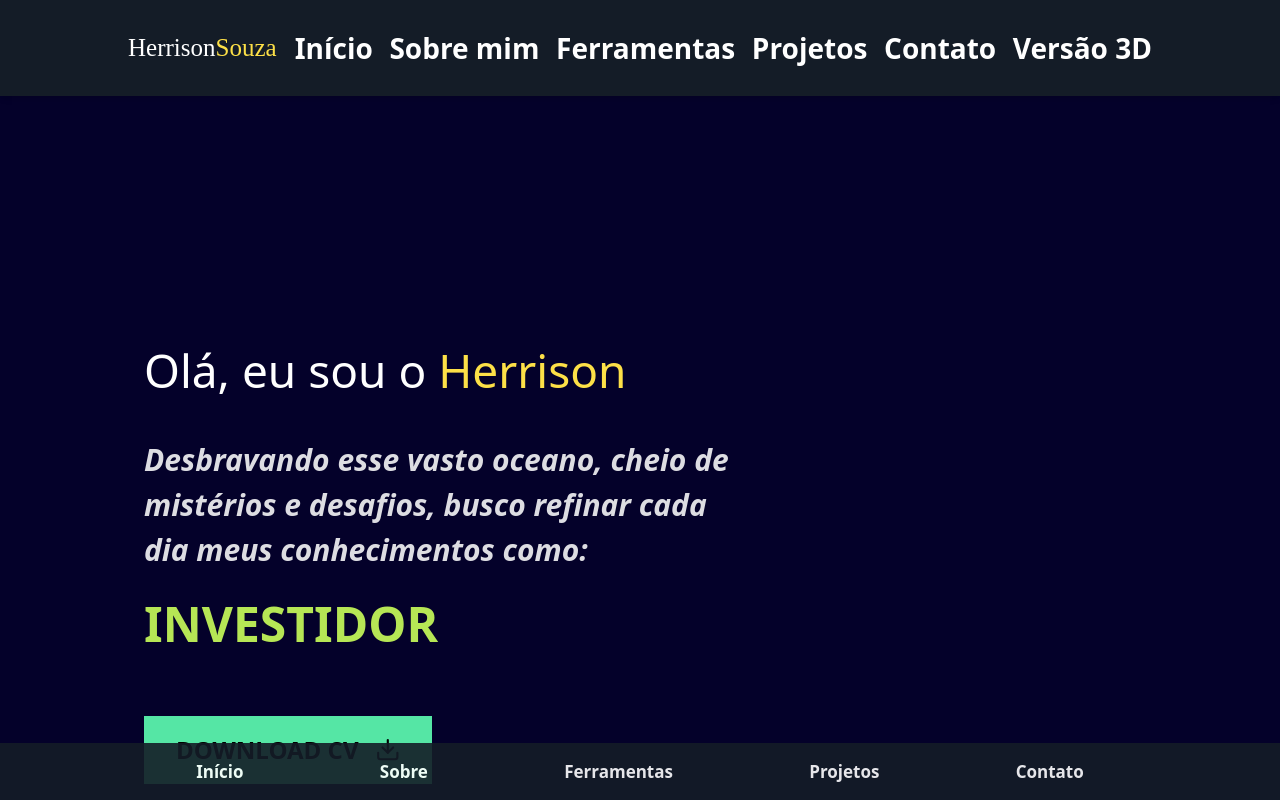
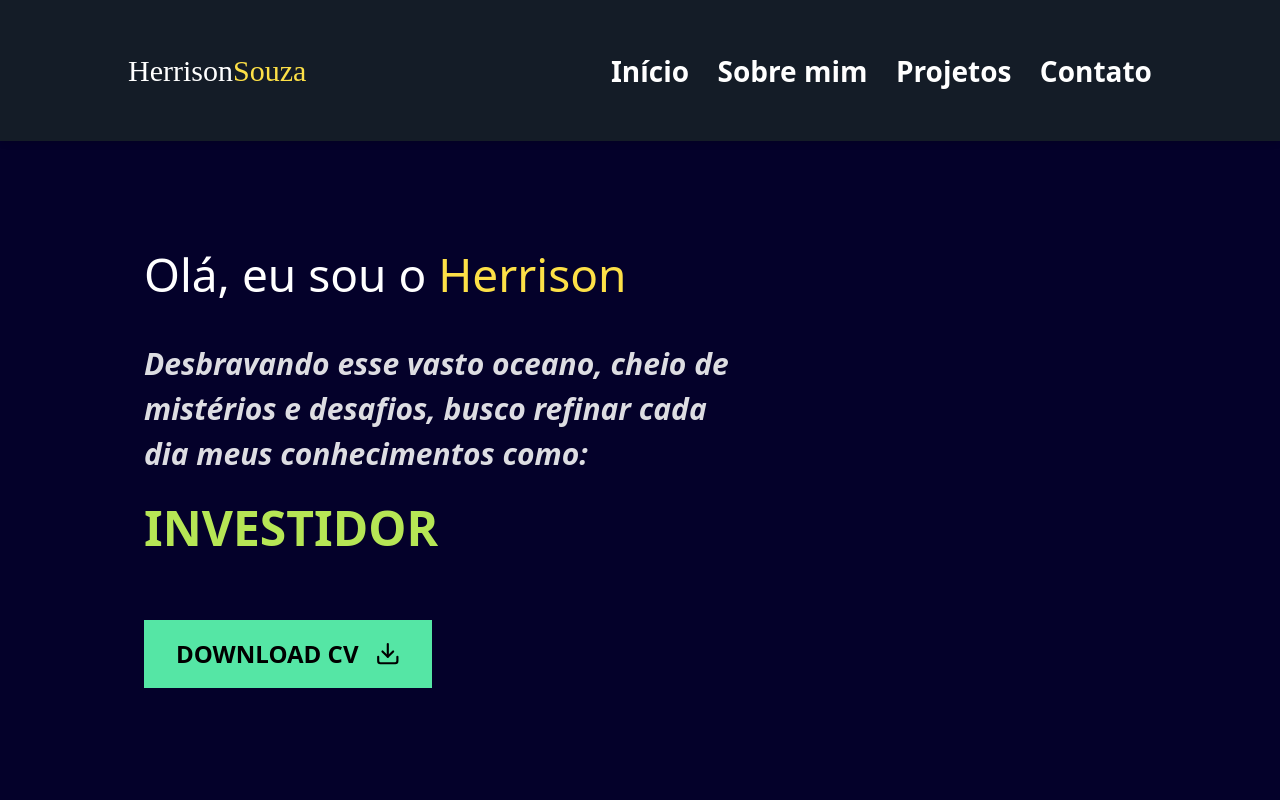
Before and after one commit to Stormlig/Portfolio, a React (Vite) app: page / in a window 1280 px wide. Shown: the top 800 px of the page. Built offline with nearby package versions, Linux system fonts and the light colour scheme; a web font is replaced by a local one.

Commit message:
refactor style and nomeclature

```diff
--- a/src/components/background/Header/components/Nav.tsx
+++ b/src/components/background/Header/components/Nav.tsx
@@ -1,23 +1,23 @@
-import FooterNav from './NavFloating'
+import NavFloating from './NavFloating'
 
 const Nav = () => {
   return (
     <>
-      <FooterNav />
-      <nav className="w-[100%] sticky top-0 h-[12vh] bg-[#141c27] shadow-md z-10">
+      <NavFloating />
+      <nav className="fixed w-[100%] pt-8 pb-6 -top-2  md:pt-14 md:pb-12 bg-[#141c27] shadow-md z-10">
         <ul className="flex items-center justify-between w-[80%] mx-auto h-full" >
 
-          <h1 className="flex-[0.6] cursor-pointer text-[25px] text-white font-primary">
+          <h1 className="flex-[0.8] cursor-pointer text-[25px] md:text-[30px] text-white font-primary">
             Herrison
             <span className="text-yellow-300">Souza</span>
           </h1>
 
           <li className="nav-link"><a href="#home">Início</a></li>
           <li className="nav-link"><a href="#about">Sobre mim</a></li>
-          <li className="nav-link"><a href="#skills">Ferramentas</a></li>
+          {/* <li className="nav-link"><a href="#skills">Ferramentas</a></li> */}
           <li className="nav-link"><a href="#project">Projetos</a></li>
           <li className="nav-link"><a href="#contact">Contato</a></li>
-          <li className="nav-link"><a href="#home3d">Versão 3D</a></li>
+          {/* <li className="nav-link"><a href="#home3d">Versão 3D</a></li> */}
 
         </ul>
       </nav>
--- a/src/components/background/Header/components/NavFloating.tsx
+++ b/src/components/background/Header/components/NavFloating.tsx
@@ -1,17 +1,39 @@
+import { useState, useLayoutEffect, memo } from 'react'
+
 const FooterNav = () => {
   return (
     <nav className="fixed bottom-0 left-0 w-full bg-[#141c27] opacity-90 shadow-md text-white z-10">
       <ul className="flex justify-between mx-auto py-4 w-[80%]">
-
         <li className="nav-link-floating"><a href="#home">Início</a></li>
         <li className="nav-link-floating"><a href="#about">Sobre</a></li>
-        <li className="nav-link-floating"><a href="#skills">Ferramentas</a></li>
         <li className="nav-link-floating"><a href="#project">Projetos</a></li>
         <li className="nav-link-floating"><a href="#contact">Contato</a></li>
-        {/* <li className="nav-link-floating"><a href="#home3d">Versão 3D</a></li> */}
       </ul>
     </nav>
   )
 }
 
-export default FooterNav
+const NavFloating = () => {
+  const [showNav, setShowNav] = useState(true)
+
+  useLayoutEffect(() => {
+    const handleResize = () => {
+      const screenWidth = window.innerWidth
+      setShowNav(screenWidth < 768)
+    }
+
+    handleResize() // Verifica o tamanho da tela imediatamente após a renderização do componente
+
+    // Adiciona um ouvinte de redimensionamento para atualizar o estado quando a tela for redimensionada
+    window.addEventListener('resize', handleResize)
+
+    // Retorna uma função de limpeza para remover o ouvinte de redimensionamento quando o componente for desmontado
+    return () => {
+      window.removeEventListener('resize', handleResize)
+    }
+  }, []) // O array vazio garante que o efeito só seja executado uma vez
+
+  return showNav ? <FooterNav /> : null
+}
+
+export default memo(NavFloating)
```
